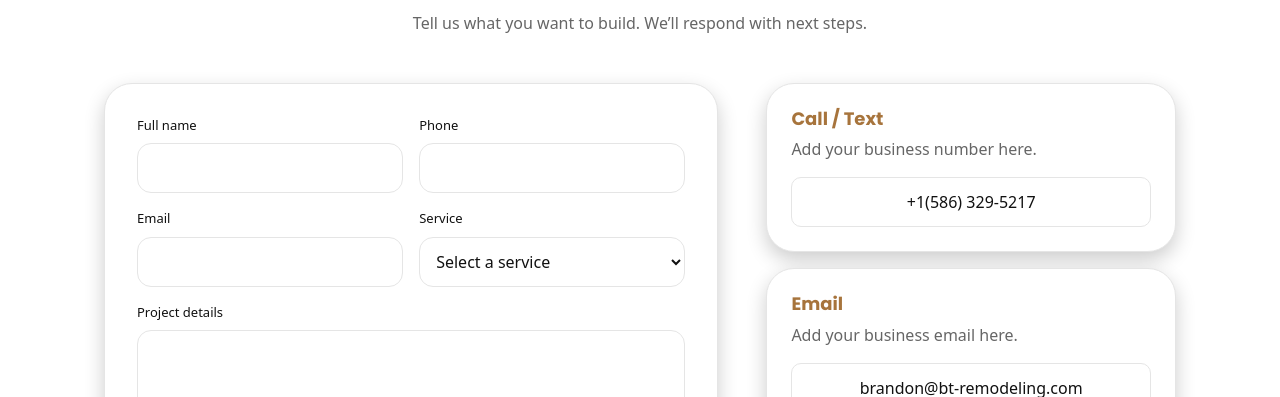
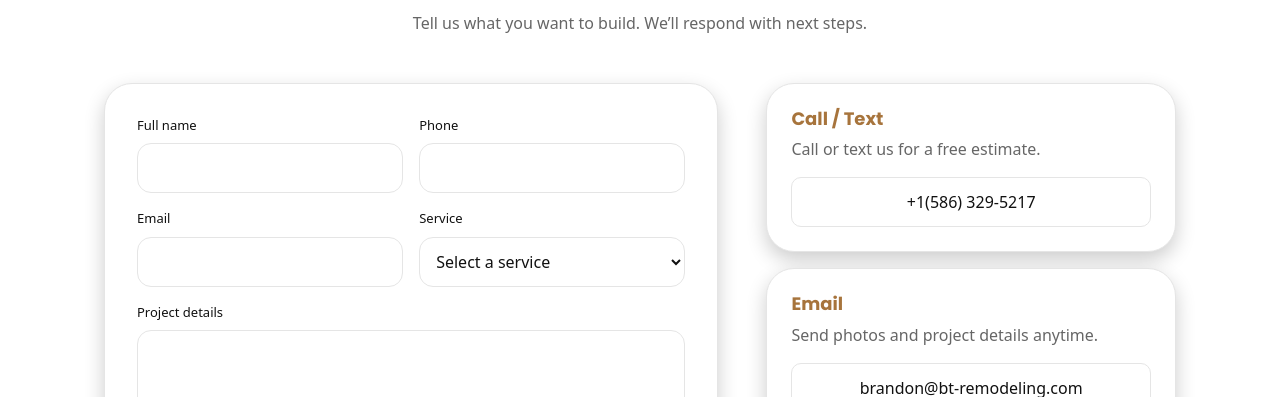
Before and after one commit to Fantazy-Labz/Bt-Remodeling, a plain HTML site: page index.html in a window 1280 px wide. Shown: the part 6140-6537 px from the top of the page. Drawn offline with Linux system fonts and the light colour scheme.

Commit message:
BT-16: replace placeholder contact copy
Co-Authored-By: Claude Opus 5.5 <noreply@anthropic.com>

```diff
--- a/index.html
+++ b/index.html
@@ -389,12 +389,12 @@
           <aside class="contact__aside" aria-label="Contact details">
             <div class="info-card">
               <h3 class="info-card__title">Call / Text</h3>
-              <p class="info-card__text">Add your business number here.</p>
+              <p class="info-card__text">Call or text us for a free estimate.</p>
               <a class="btn btn--ghost btn--full" href="tel:+15863295217">+1(586) 329-5217</a>
             </div>
             <div class="info-card">
               <h3 class="info-card__title">Email</h3>
-              <p class="info-card__text">Add your business email here.</p>
+              <p class="info-card__text">Send photos and project details anytime.</p>
               <a class="btn btn--ghost btn--full" href="mailto:brandon@bt-remodeling.com">brandon@bt-remodeling.com</a>
             </div>
             <div class="info-card">
```
